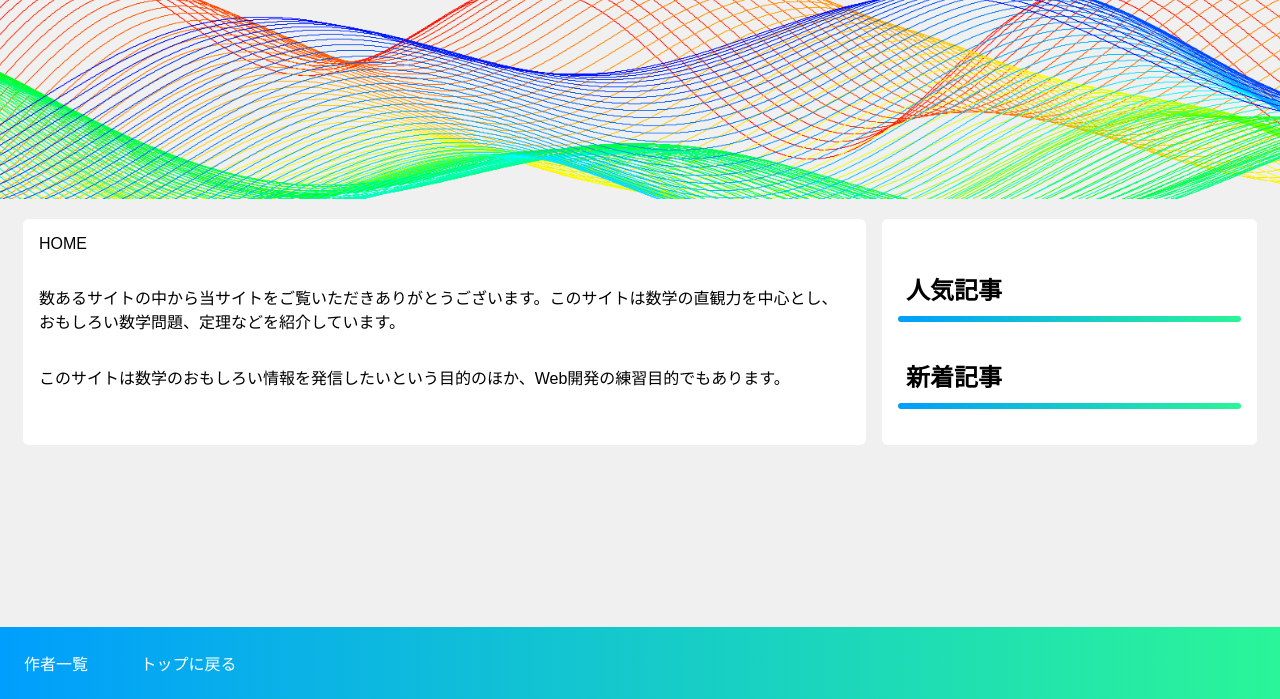
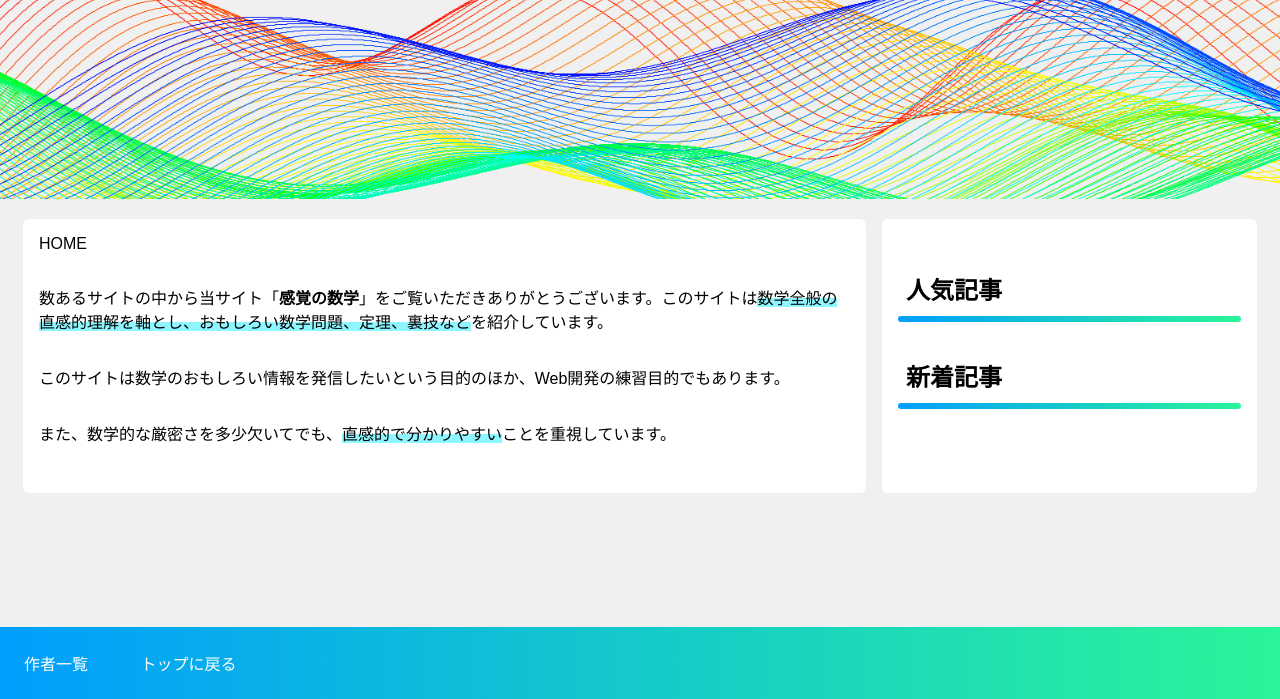
Before and after one commit to kanyamo/mysite_math, a Django app: page / in a window 1280 px wide. Shown: the part 101-800 px from the top of the page. Run offline with Django 4.2, Linux system fonts and the light colour scheme; data that the repository does not hold is empty.

Commit message:
LPを修正、マーカーのアニメーションを追加

```diff
--- a/core/static/core/css/base.css
+++ b/core/static/core/css/base.css
@@ -328,7 +328,14 @@ p {
 }
 
 mark {
-    background: linear-gradient(transparent 50%, #8df6ff 0%);
+    background:linear-gradient(to bottom, transparent 50%, #8df6ff 0%);
+    background-size: 0% 100%;
+    background-repeat: no-repeat;
+    transition: background-size 2s ease-in-out;
+}
+
+mark.active {
+    background-size: 100% 100%;
 }
 
 footer {
--- /dev/null
+++ b/core/static/core/js/marker.js
@@ -0,0 +1,15 @@
+function isHeightViewable(element){
+    const {top, bottom} = element.getBoundingClientRect();
+    return top >= 0 && bottom <= window.innerHeight;
+}
+
+document.addEventListener('DOMContentLoaded', () => {
+    marks = document.querySelectorAll('mark');
+    window.addEventListener('scroll', () => {
+        marks.forEach(mark => {
+            if (isHeightViewable(mark) && !mark.classList.contains('active')) {
+                mark.classList.add('active');
+            }
+        });
+    });
+});
--- a/core/templates/core/base/base.html
+++ b/core/templates/core/base/base.html
@@ -97,6 +97,7 @@
     </footer>
     {% block scripts %}
     <script type="text/javascript" src="{% static 'core/js/navbar.js' %}"></script>
+    <script type="text/javascript" src="{% static 'core/js/marker.js' %}"></script>
     {% endblock %}
 </body>
 </html>
--- a/core/templates/core/index.html
+++ b/core/templates/core/index.html
@@ -16,7 +16,12 @@
         </a>
     </div>
     <p>
-        数あるサイトの中から当サイトをご覧いただきありがとうございます。このサイトは数学の直観力を中心とし、おもしろい数学問題、定理などを紹介しています。
+        数あるサイトの中から当サイト「<b>感覚の数学</b>」をご覧いただきありがとうございます。このサイトは<mark>数学全般の直感的理解を軸とし、おもしろい数学問題、定理、裏技など</mark>を紹介しています。
     </p>
-    <p>このサイトは数学のおもしろい情報を発信したいという目的のほか、Web開発の練習目的でもあります。</p>
+    <p>
+        このサイトは数学のおもしろい情報を発信したいという目的のほか、Web開発の練習目的でもあります。
+    </p>
+    <p>
+        また、数学的な厳密さを多少欠いてでも、<mark>直感的で分かりやすい</mark>ことを重視しています。
+    </p>
 {% endblock %}
```
